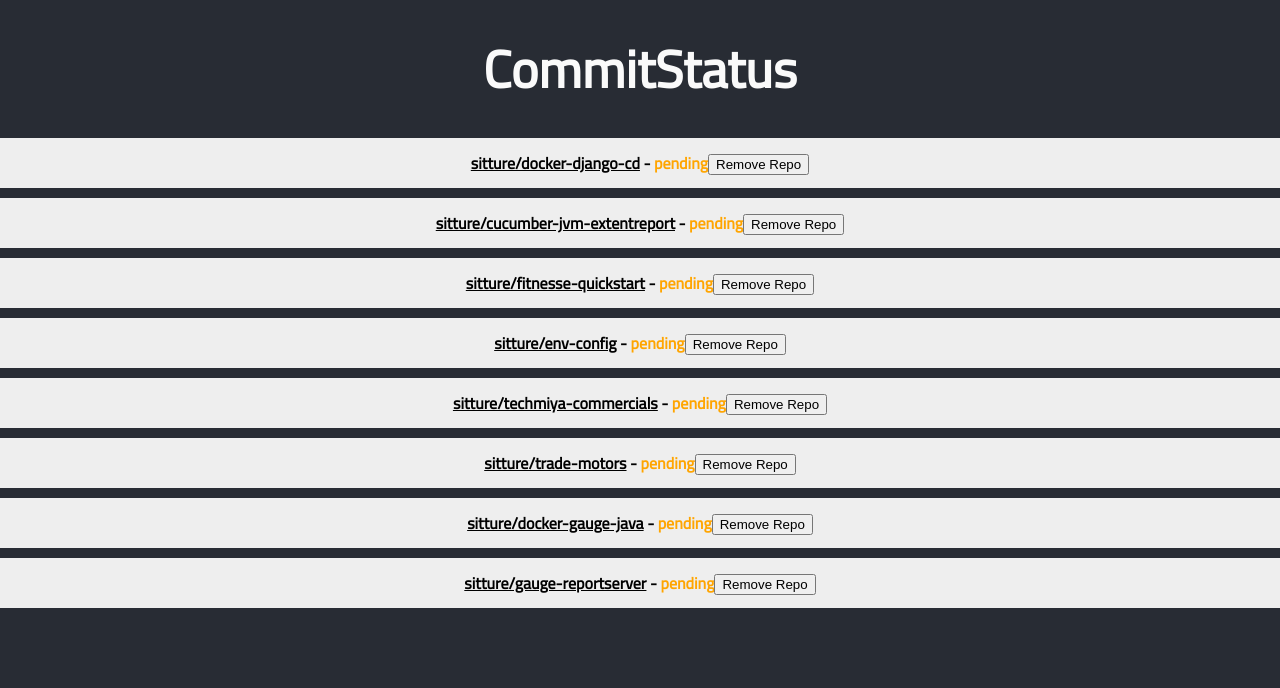
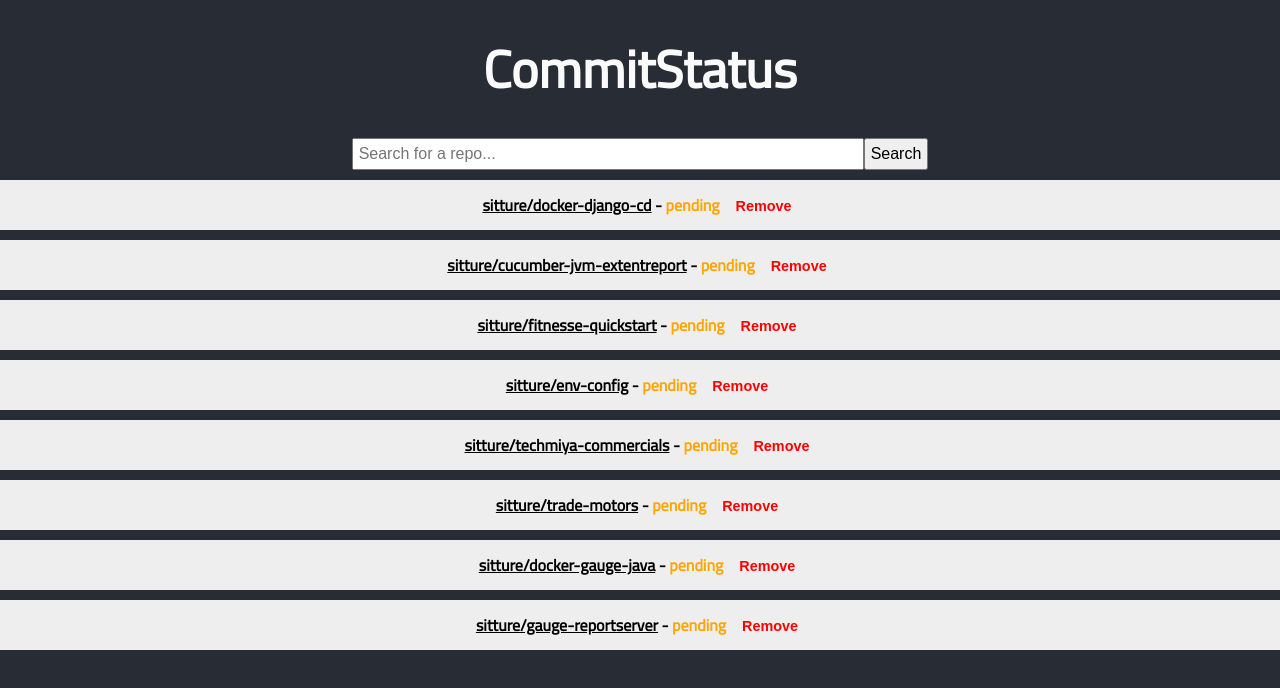
Before and after one commit to sitture/commit-status, a React (Create React App) app: page / in a window 1280 px wide. Shown: the top 688 px of the page. Built offline with nearby package versions, Linux system fonts and the light colour scheme; no server answers.

Commit message:
implemented-add-remove-repo-feature

```diff
--- a/src/components/ProjectList/ProjectList.css
+++ b/src/components/ProjectList/ProjectList.css
@@ -27,3 +27,13 @@
 .project span.failure {
   color: red;
 }
+
+.project button.remove{
+  color: red;
+  border: none;
+  background-color: transparent;
+  cursor: pointer;
+  margin-left: 10px;
+  font-weight: bold;
+  font-size: .9rem;
+}
--- a/src/components/ProjectList/ProjectList.js
+++ b/src/components/ProjectList/ProjectList.js
@@ -1,5 +1,6 @@
 import React from 'react';
 import './ProjectList.css';
+import Search from '../Search Component/Search';
 
 var axios = require('axios');
 
@@ -25,11 +26,16 @@ export default class ProjectList extends React.Component {
           Authorization: process.env.REACT_APP_GITHUB_TOKEN,
         };
       }
-      let promiseArray = processedProjects.map(project =>
+
+      let promiseArray = processedProjects.map(project =>{
+        console.log(`https://api.github.com/repos/${project.name}/commits/master/status`)
+        return(
         axios.get(
           `https://api.github.com/repos/${project.name}/commits/master/status`,
           params
         )
+        )
+      }
       );
       Promise.all(promiseArray)
         .then(
@@ -68,6 +74,7 @@ export default class ProjectList extends React.Component {
    let handlePress = this.handlePress;
     return (
       <div>
+        <Search/>
         {this.state.projectStatus}
         {this.state.projects.map(function(project, index) {
           return (
@@ -80,8 +87,8 @@ export default class ProjectList extends React.Component {
                 {project.name}
               </a>{' '}
               - <span className={project.status}>{project.status}</span>
-              <button  onClick={(index)=>handlePress(project.name)}>
-                Remove Repo
+              <button className="remove"  onClick={(index)=>handlePress(project.name)}>
+                Remove
               </button>
             </div>
           );
--- /dev/null
+++ b/src/components/Search Component/ListSearch.js
@@ -0,0 +1,40 @@
+import React from 'react';
+import '../ProjectList/ProjectList.css';
+export default class ListSearch extends React.Component {
+  state = {
+    project: null,
+    input:""
+  };
+
+
+
+  handlePress = (name) => {
+
+
+
+    // this.setState({
+    //   projects : filteredArray
+    // })
+  }
+
+
+  render = () => {
+  let project=this.props.project;
+
+    return (
+        <div className={`project ${project.state}`}>
+        <a
+          target="_blank"
+          rel="noopener noreferrer"
+          href={`https://github.com/${project.repository.full_name}`}
+        >
+          {project.repository.full_name}
+        </a>{' '}
+        - <span className={project.state}>{project.state}</span>
+        <button  onClick={()=>this.handlePress(project.repository.full_name)}>
+          Add Repo
+        </button>
+      </div>
+    );
+  }
+}
--- /dev/null
+++ b/src/components/Search Component/Search.css
@@ -0,0 +1,12 @@
+.search{
+    margin-bottom: 10px;
+}
+.search .input{
+    padding: 5px;
+    font-size: 1rem;
+    width: 40%;
+}
+.search .button{
+    padding: 5px;
+    font-size: 1rem;
+}
--- /dev/null
+++ b/src/components/Search Component/Search.js
@@ -0,0 +1,58 @@
+import React from 'react';
+import ListSearch from './ListSearch';
+import './Search.css';
+
+var axios = require('axios');
+
+export default class Search extends React.Component {
+  state = {
+    project: null,
+    input:""
+  };
+
+  handleChange = (e) => {
+    this.setState({input:e.target.value})
+  }
+
+  handleSubmit = (e) => {
+    e.preventDefault();
+    const params = {};
+    if (process.env.REACT_APP_GITHUB_TOKEN) {
+      params.headers = {
+        Authorization: process.env.REACT_APP_GITHUB_TOKEN,
+      };
+    }
+
+    axios.get(
+      `https://api.github.com/repos/sitture/${this.state.input}/commits/master/status`,
+      params
+    ).then(data=>{
+
+        this.setState({project:data.data,input:""})
+    }).catch(console.log())
+
+
+  }
+
+
+  render = () => {
+
+    return (
+      <div className="search">
+         <form onSubmit={this.handleSubmit}>
+        <input
+          className="input"
+          type="text"
+          onChange={this.handleChange}
+          value={this.state.input}
+          placeholder="Search for a repo..."
+        />
+        <button className="button" type="submit">
+          Search
+        </button>
+      </form>
+      {this.state.project?<ListSearch project={this.state.project}/>:null}
+      </div>
+    );
+  }
+}
```
